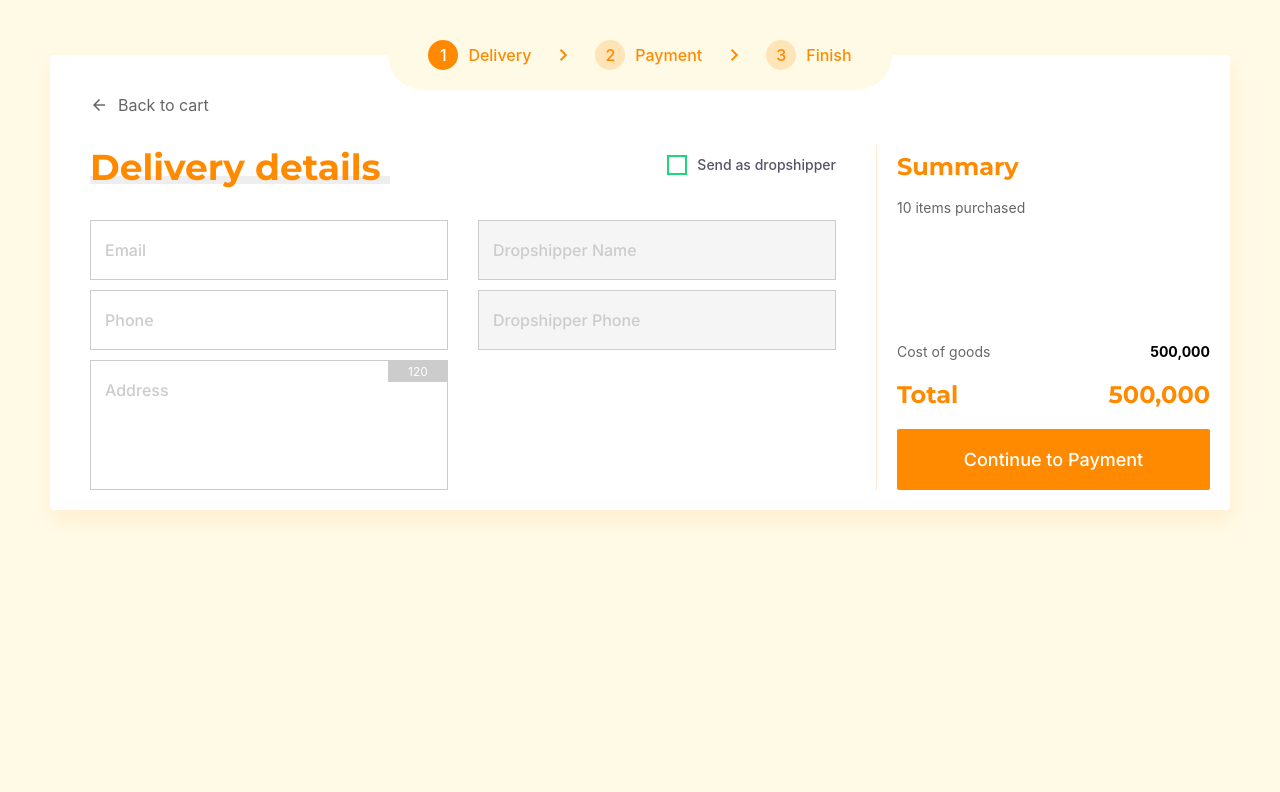
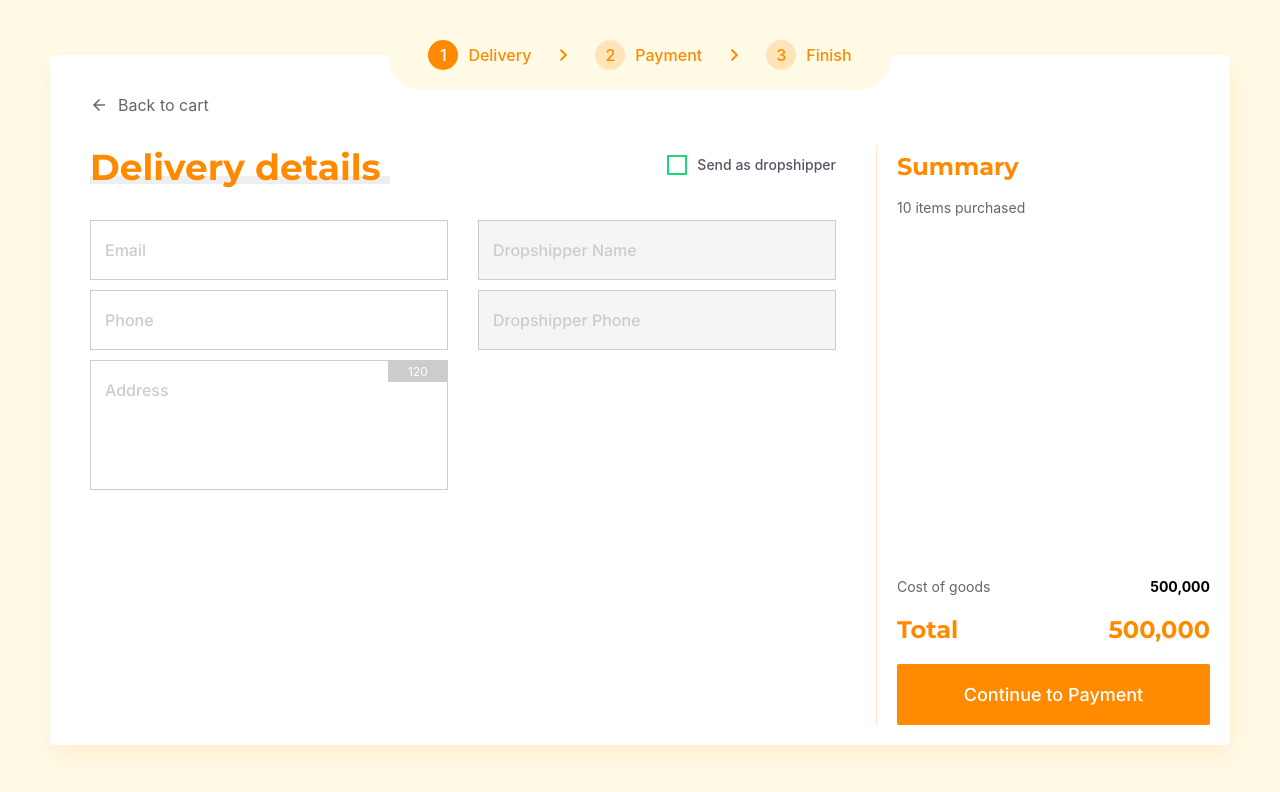
Before and after one commit to rasyidrmhd/Checkout-Simulation, a React (Create React App) app: page / in a window 1280 px wide. Shown: the top 792 px of the page. Built offline with nearby package versions, Linux system fonts and the light colour scheme.

Commit message:
update readme and fix height

```diff
--- a/src/components/index.js
+++ b/src/components/index.js
@@ -39,6 +39,7 @@ export const Box = styled.div`
 
 export const AppBox = styled(Box)`
   width: 100vw;
+  min-height: 100vh;
   padding: 55px 50px;
   position: relative;
   @media only screen and (max-width: 768px) {
@@ -51,7 +52,7 @@ export const AppBox = styled(Box)`
 export const WhiteBox = styled(Box)`
   flex-direction: row;
   width: 100%;
-  height: fit-content;
+  min-height: 550px;
   @media only screen and (max-width: 768px) {
     flex-direction: column;
   }
```
Also changed, not shown: 1 other file (tests, documents, lock files or other folders).
